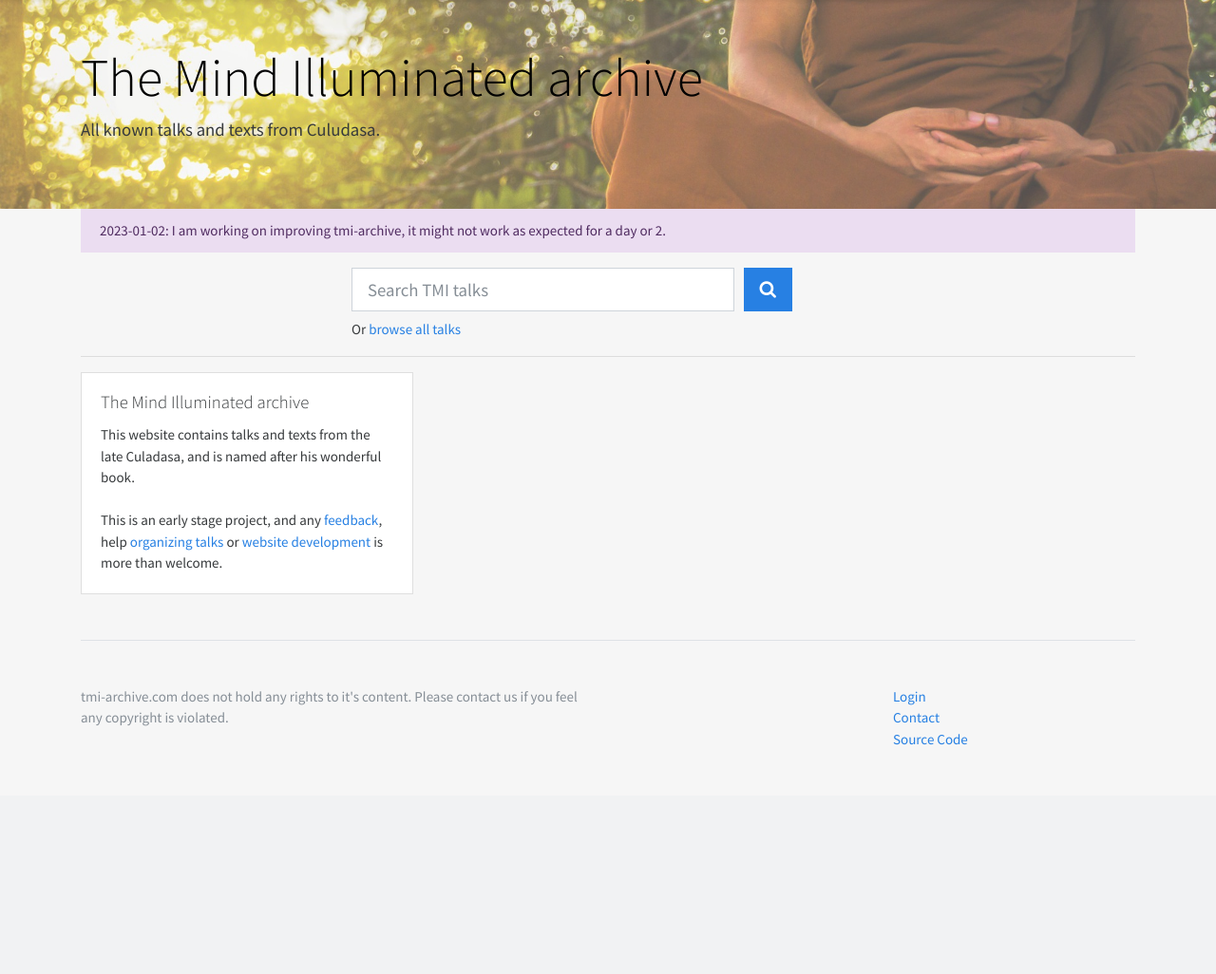
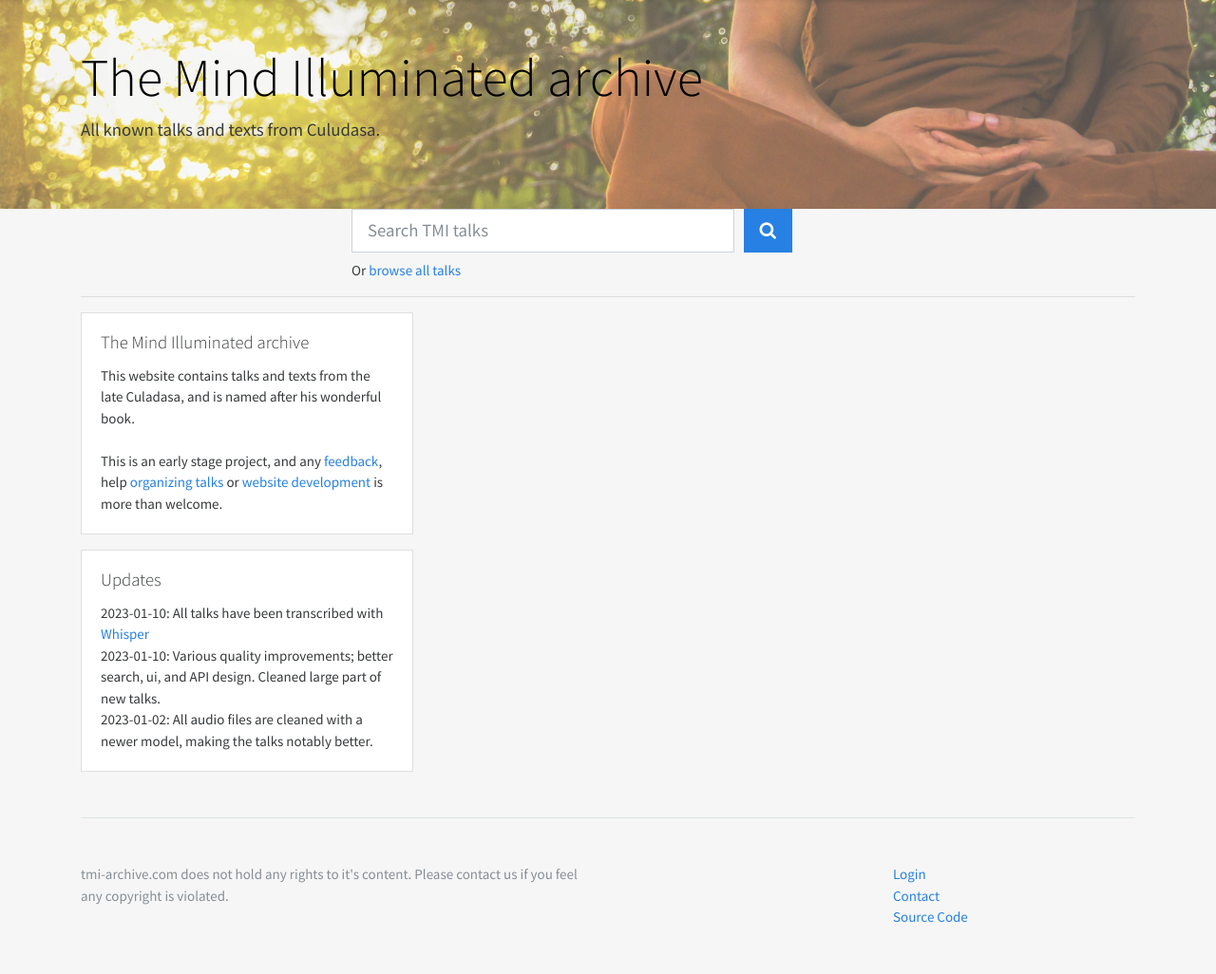
Before and after one commit to esquire900/tmi-archive, a Django app: page / in a window 1280 px wide. Shown: the part 55-1081 px from the top of the page at 95% size. Before the commit the page ends 840 px from the top, so only its background shows below. Run offline with Django 3.2, Linux system fonts and the light colour scheme; data that the repository does not hold is empty; parts of the project's set-up code (start-up, migrations or seed data) failed here and were passed over; some libraries are stand-ins or nearby versions.

Commit message:
small ui

```diff
--- a/talks/templates/index.html
+++ b/talks/templates/index.html
@@ -59,6 +59,22 @@
                     </p>
                 </div>
             </div>
+
+            <div class="card mt-3">
+                <div class="card-body">
+                    <h5 class="card-title">Updates</h5>
+                    <p class="card-text">
+                        2023-01-10: All talks have been transcribed with <a href="https://github.com/openai/whisper"
+                                                                            target="_blank">Whisper</a>
+                        <br>
+                        2023-01-10: Various quality improvements; better search, ui, and API design. Cleaned large part of new talks.
+                        <br>
+                        2023-01-02: All audio files are cleaned with a newer model, making the talks notably better.
+                        <br>
+
+                    </p>
+                </div>
+            </div>
         </div>
     </div>
 
--- a/talks/templates/main_ui.html
+++ b/talks/templates/main_ui.html
@@ -97,10 +97,6 @@
 {% endif %}
 <div class="container">
 
-    <div class="alert alert-info">
-        2023-01-02: I am working on improving tmi-archive, it might not work as expected for a day or 2.
-    </div>
-
     {% block content %}
     {% endblock %}
 
```
